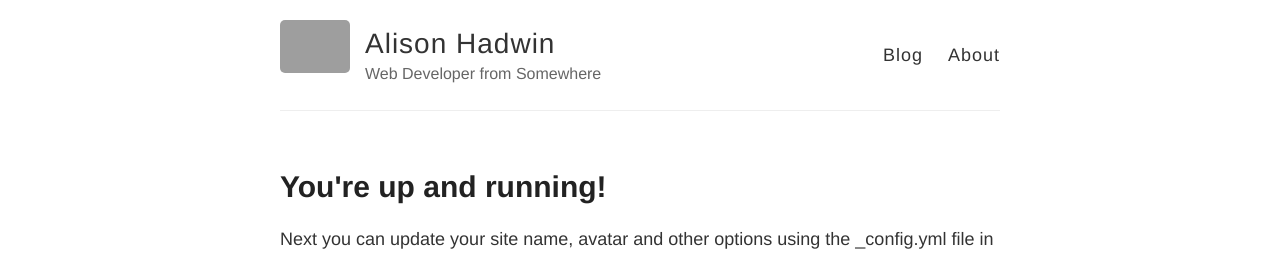
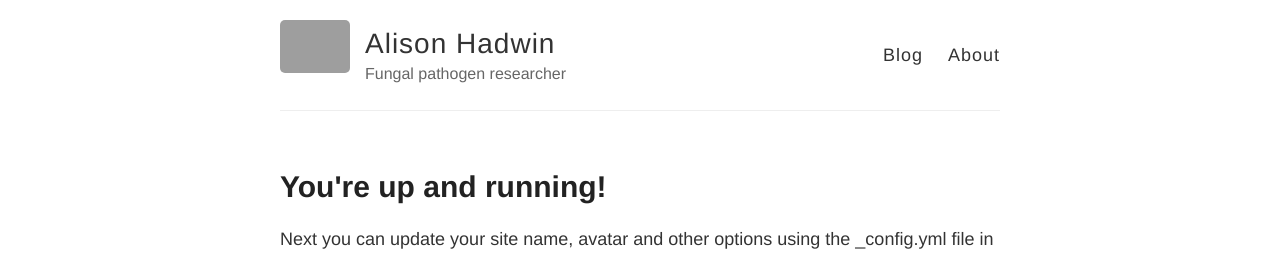
Before and after one commit to ahadwin/ahadwin.github.io, a Jekyll site: the page built from index.html, in a window 1280 px wide. Shown: the top 255 px of the page. Built offline with Jekyll 4.4.1, drawn with Linux system fonts in a browser that asks for light colours; grey boxes are pictures that could not be loaded.

Commit message:
Added description

```diff
--- a/_config.yml
+++ b/_config.yml
@@ -6,7 +6,7 @@
 name: Alison Hadwin
 
 # Short bio or description (displayed in the header)
-description: Web Developer from Somewhere
+description: Fungal pathogen researcher
 
 # URL of your avatar or profile pic (you could use your GitHub profile pic)
 avatar: https://raw.githubusercontent.com/barryclark/jekyll-now/master/images/jekyll-logo.png
```
